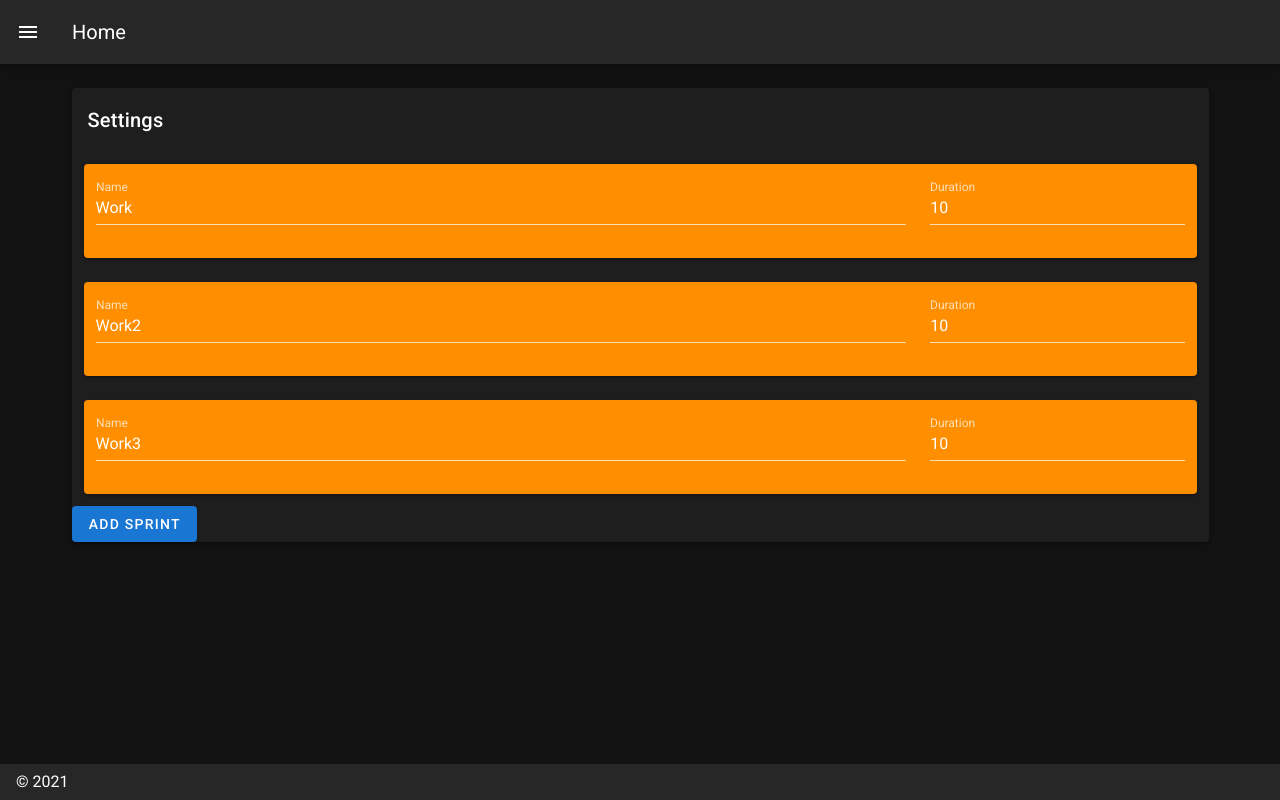
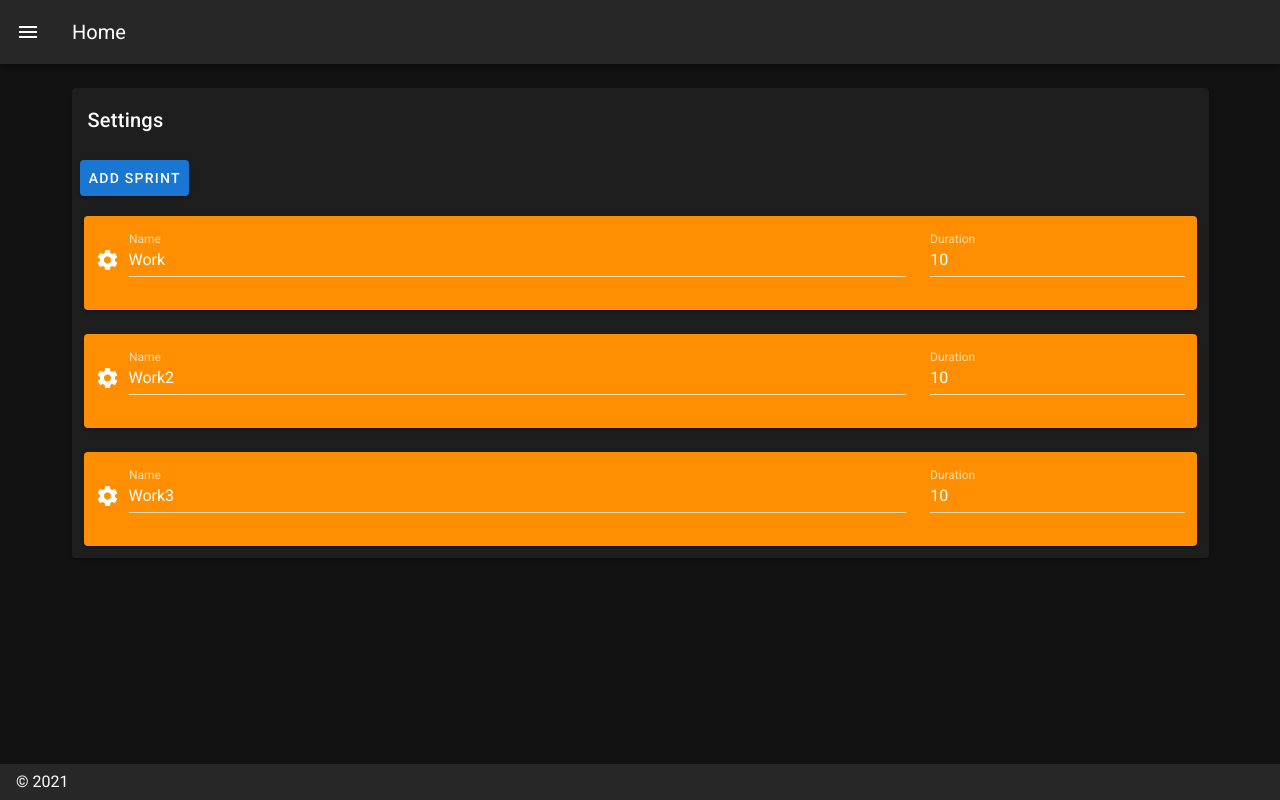
Before and after one commit to braden-w/168-hours, a Nuxt app: page /settings in a window 1280 px wide. Built offline with nearby package versions, Linux system fonts and the light colour scheme.

Commit message:
Move v-btn header to v-actions

```diff
--- a/pages/settings.vue
+++ b/pages/settings.vue
@@ -2,6 +2,11 @@
   <v-container>
     <v-card>
       <v-card-title>Settings</v-card-title>
+      <v-card-actions>
+        <v-btn slot="header" color="primary" @click="addSprint('Hi', 10)">
+          Add Sprint
+        </v-btn>
+      </v-card-actions>
       <draggable
         :list="sprints"
         class="list-group"
@@ -17,7 +22,11 @@
           <v-card color="secondary" class="pa-3">
             <v-row>
               <v-col cols="9">
-                <v-text-field v-model="sprint.name" label="Name">
+                <v-text-field
+                  v-model="sprint.name"
+                  label="Name"
+                  prepend-icon="mdi-cog"
+                >
                 </v-text-field>
               </v-col>
               <v-col cols="3">
@@ -31,9 +40,6 @@
             </v-row>
           </v-card>
         </v-container>
-        <v-btn slot="footer" color="primary" @click="addSprint('Hi', 10)">
-          Add Sprint
-        </v-btn>
       </draggable>
     </v-card>
   </v-container>
```
